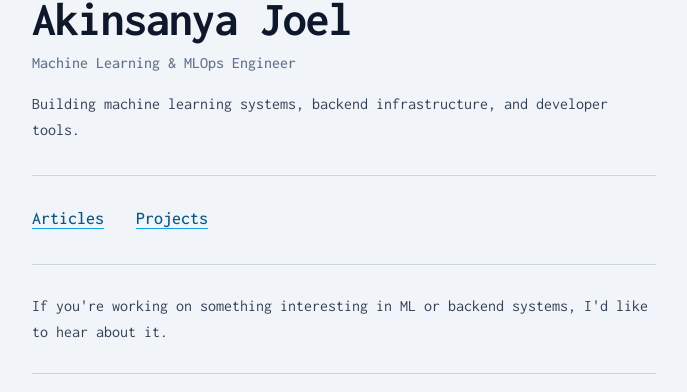
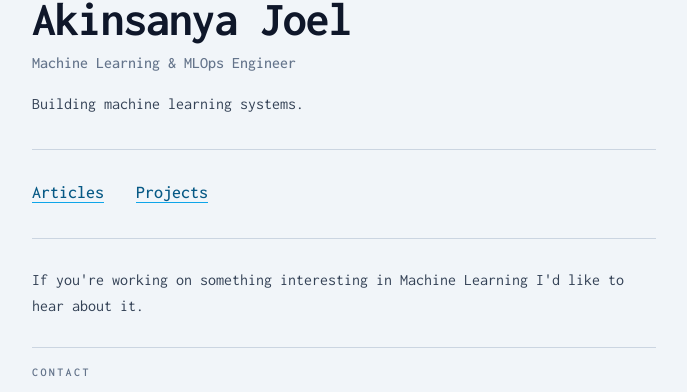
Before and after one commit to kiojoel/akinsanya, a Next.js app: page / in a window 1280 px wide. Shown: the part 489-881 px from the top of the page, without its empty margins (296-983 px from the left). Built offline with nearby package versions, Linux system fonts and the light colour scheme.

Commit message:
update homepage

```diff
--- a/app/page.tsx
+++ b/app/page.tsx
@@ -26,8 +26,7 @@ export default function Home() {
         </p>
 
         <p className="mt-4 text-slate-700 leading-relaxed max-w-xl">
-          Building machine learning systems, backend infrastructure,
-          and developer tools.
+          Building machine learning systems.
         </p>
       </section>
 
@@ -71,7 +70,7 @@ export default function Home() {
       {/* Short Note */}
       <section>
         <p className="text-slate-700 leading-relaxed">
-          If you&apos;re working on something interesting in ML or backend systems, I&#39;d like to hear about it.
+          If you&apos;re working on something interesting in Machine Learning I&#39;d like to hear about it.
         </p>
       </section>
 
```
